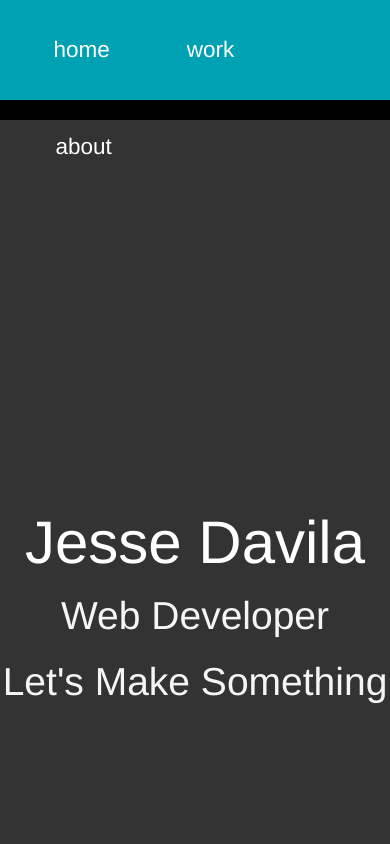
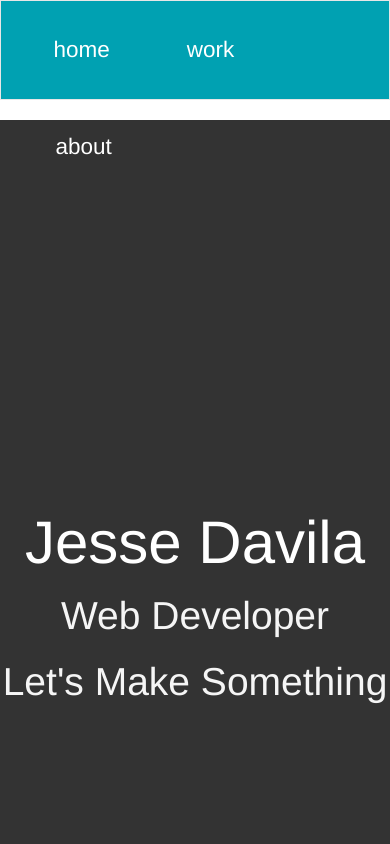
Before and after one commit to jessdavila3/personal-site, a plain HTML site: page index.html in a window 390 px wide. Shown: the top 844 px of the page. Drawn offline with nearby package versions, Linux system fonts and the light colour scheme; a web font is replaced by a local one.

Commit message:
cleaned up html, changed css, bug created that shows whitespace above and below center hero background.

```diff
--- a/css/personal_page_styling.css
+++ b/css/personal_page_styling.css
@@ -1,6 +1,5 @@
 body {
     color: white;
-    background-color: black;
     margin: 0;
     padding: 0 0 0 0;
     font-size: 1.5em;
--- a/index.html
+++ b/index.html
@@ -9,8 +9,8 @@
     <link href="https://fonts.googleapis.com/css?family=Open+Sans|Rasa|Roboto" rel="stylesheet"></head>
 <body>
 <main>
-    <nav class="navbar nav" role="navigation">
-        <div class="col-sm-6 pull-right">
+    <nav class="navbar navbar-default" role="navigation">
+        <div class="col-md-6 pull-right container-fluid">
             <ul class="nav nav-pills">
                 <li>
                     <a href="index.html">home</a>
@@ -25,7 +25,13 @@
         </div>
     </nav>
     <div id="banner-bg">
-        <h1 class="text-center" id="banner-name">Jesse Davila<br><small>Web Developer<br>Let's Make Something</small></h1>
+        <h1 class="text-center" id="banner-name">
+            Jesse Davila<br>
+                <small>
+                    Web Developer<br>
+                    Let's Make Something
+                </small>
+        </h1>
     </div>
     <nav class="btm-info-field">
         <div class="col-md-6">
```
